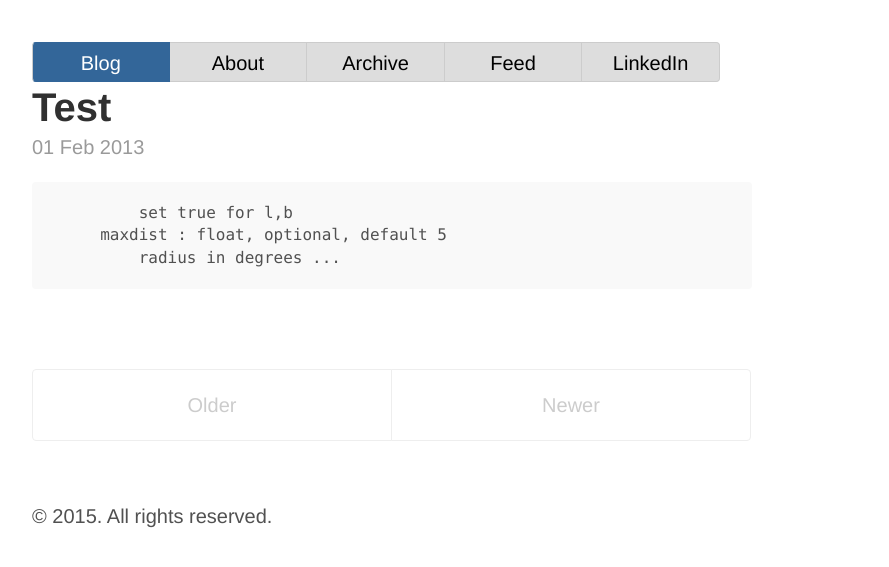
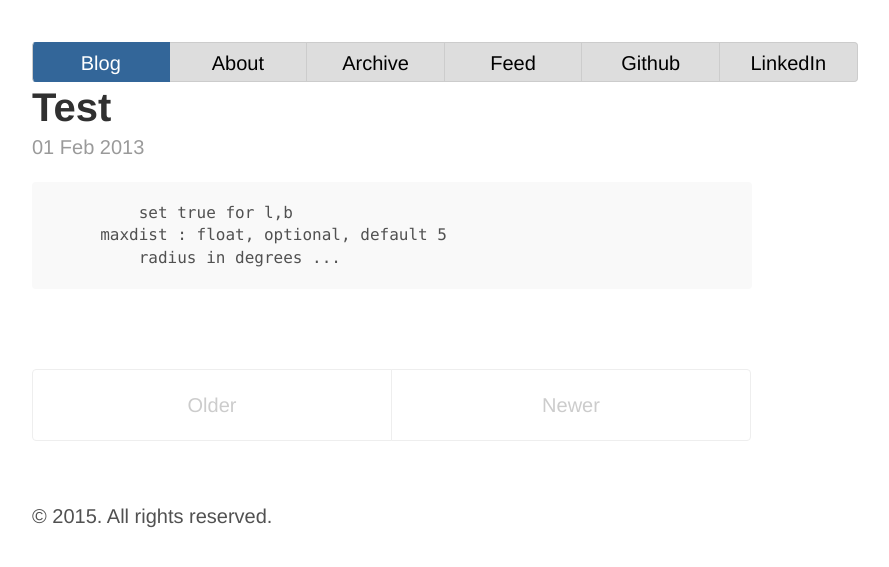
Before and after one commit to 963/963.github.io, a Jekyll site: the page built from index.html, in a window 1280 px wide. Shown: the top 567 px of the page, without its empty margins (248-1137 px from the left). Built offline with Jekyll 4.4.1, drawn with Linux system fonts in a browser that asks for light colours; Markdown is read by kramdown in place of the engine named in the settings; the list of posts is cut into pages by our own code.

Commit message:
Github account added

```diff
--- a/_layouts/default.html
+++ b/_layouts/default.html
@@ -20,6 +20,7 @@
               	</div>
           {% endfor %}
 
+          <div data-id="Github" class="navitem"><a href="https://github.com/mithatgogebakan">Github</a></div>
           <div data-id="idlinkedin" class="navitem navitem-last"><a href="https://tr.linkedin.com/pub/mithat-g%C3%B6gebakan/7b/146/925/en">LinkedIn</a></div>
 
            <div class="clear"></div>
```
